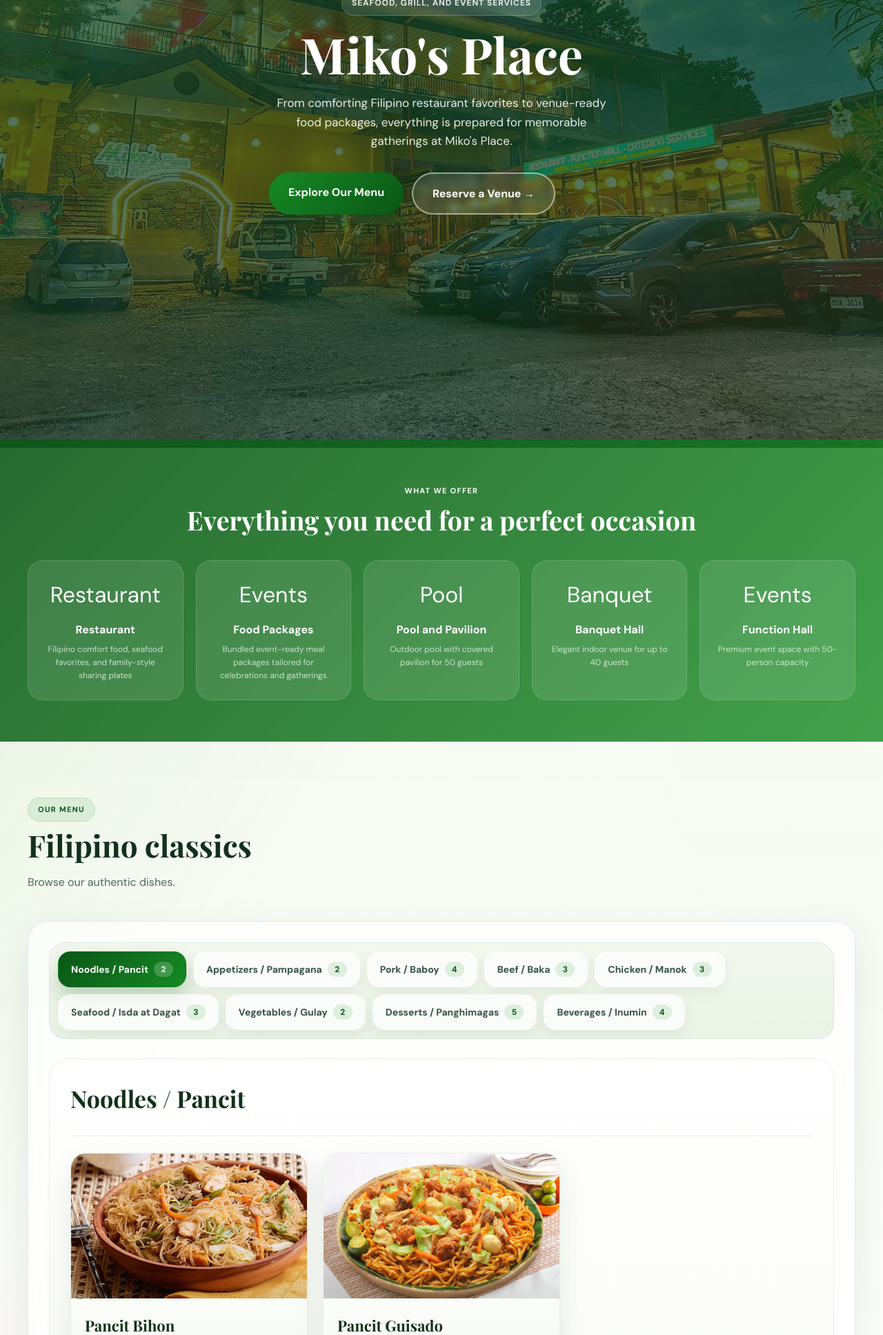
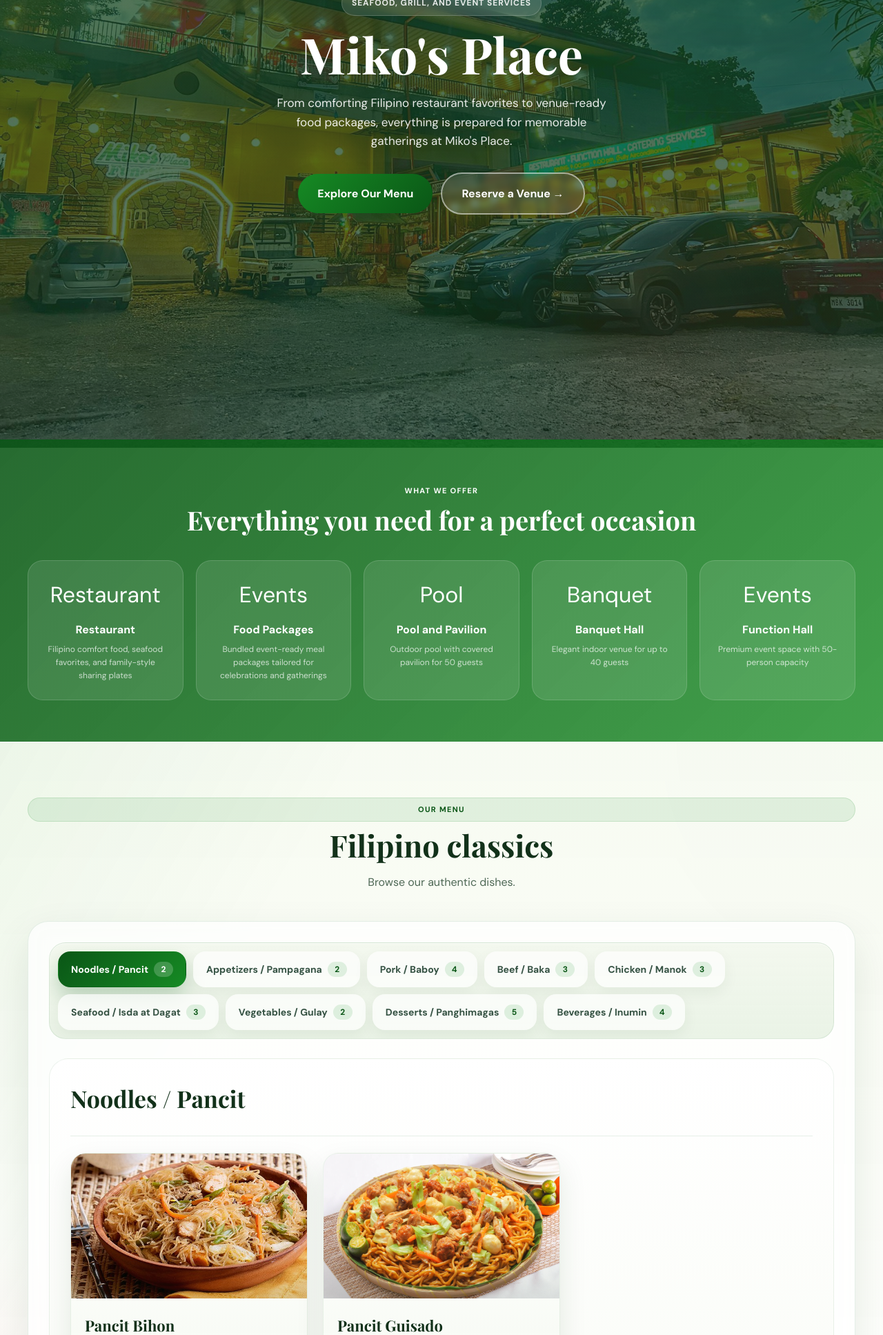
Before and after one commit to Brylle-18/RestaurantWebsite, a PHP site: page /customer/index.php in a window 1280 px wide. Shown: the part 413-2348 px from the top of the page at 69% size. Run offline with PHP 8.4, Linux system fonts and the light colour scheme; data comes from the database, SQL or seed files in the repository; some web fonts are replaced.

Commit message:
Finished polishing

```diff
--- a/mikosplace/assets/customer-styles.css
+++ b/mikosplace/assets/customer-styles.css
@@ -33,6 +33,11 @@ body {
   color: var(--text);
   line-height: 1.6;
   position: relative;
+}
+
+.mg-center {
+  margin-left: auto;
+  margin-right: auto;
 }
 
 body::before {
@@ -195,6 +200,8 @@ nav {
 .hero-content {
   text-align: center;
   max-width: 700px;
+  margin-left: auto;
+  margin-right: auto;
 }
 
 .hero-content h1 {
@@ -233,6 +240,8 @@ nav {
   display: flex;
   gap: 12px;
   flex-wrap: wrap;
+  justify-content: center;
+  align-items: center;
 }
 
 .btn-hero {
@@ -313,6 +322,9 @@ nav {
 
 .section {
   padding: 80px 40px;
+  display: flex;
+  flex-direction: column;
+  align-items: center;
 }
 
 .section-label {
@@ -323,6 +335,7 @@ nav {
   text-transform: uppercase;
   color: white;
   margin-bottom: 10px;
+  text-align: center;
 }
 
 .section-title {
@@ -330,6 +343,7 @@ nav {
   font-size: clamp(30px, 4vw, 44px);
   line-height: 1.1;
   margin-bottom: 16px;
+  text-align: center;
 }
 
 .section-sub {
@@ -337,6 +351,9 @@ nav {
   font-size: 16px;
   max-width: 560px;
   margin-bottom: 44px;
+  margin-left: auto;
+  margin-right: auto;
+  text-align: center;
 }
 
 
@@ -514,6 +536,9 @@ nav {
   border-top: 1px solid rgba(255, 255, 255, 0.55);
   border-bottom: 1px solid rgba(18, 98, 33, 0.08);
   overflow: hidden;
+  display: flex;
+  flex-direction: column;
+  align-items: center;
 }
 
 #menu-section::before {
@@ -529,6 +554,8 @@ nav {
 #menu-section > * {
   position: relative;
   z-index: 1;
+  width: 100%;
+  max-width: 1400px;
 }
 
 #menu-section .section-label {
```
Also changed, not shown: other parts of mikosplace/assets/customer-styles.css (+29 -2 lines), 7 other files.
